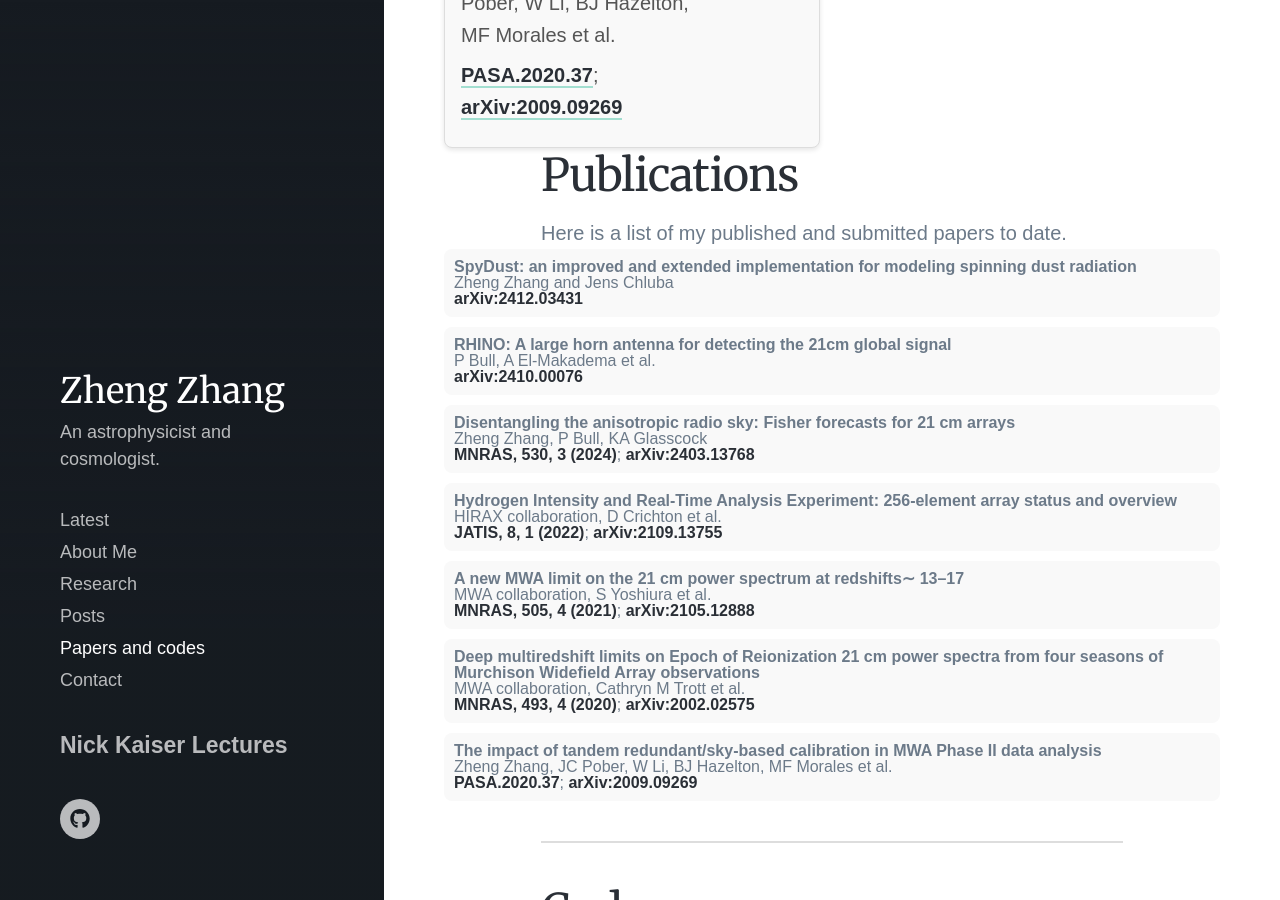
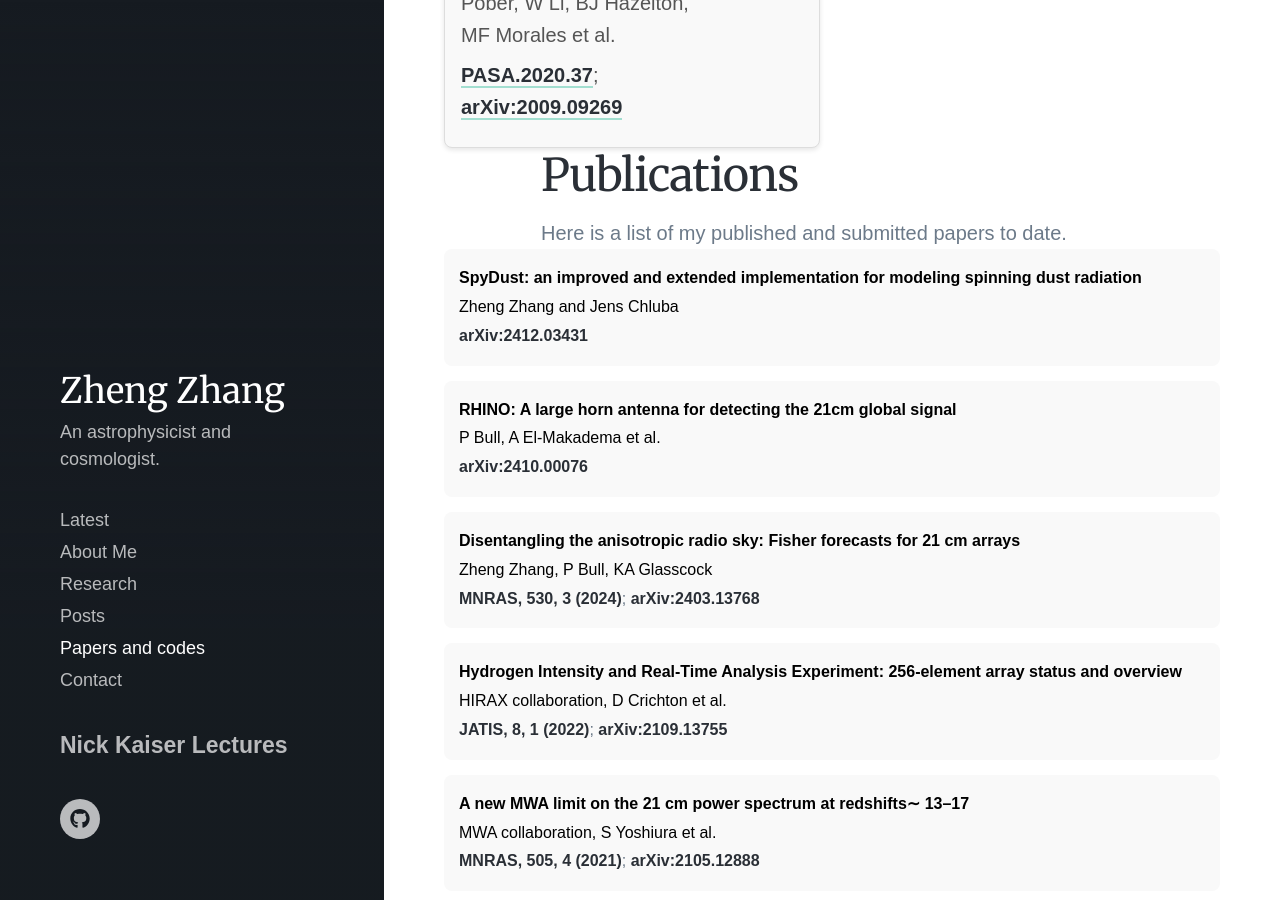
Before and after one commit to zzhang0123/zzhang0123.github.io, a Jekyll site: the page built from _pages/publications.md, in a window 1280 px wide and 900 px high, scrolled down 2515 px. Built offline with Jekyll 4.4.1, drawn with Linux system fonts in a browser that asks for light colours; nearby versions of some CDN libraries; some web fonts are replaced.

Commit message:
publications

```diff
--- a/_pages/publications.md
+++ b/_pages/publications.md
@@ -126,45 +126,45 @@ Here is a list of my published and submitted papers to date. I am also listed on
 
 Here is a list of my published and submitted papers to date.
 
-<div style="background-color: #f9f9f9; padding: 10px; border-radius: 8px; margin-bottom: 10px;">
-  <strong>SpyDust: an improved and extended implementation for modeling spinning dust radiation</strong><br>
-  <u>Zheng Zhang</u> and Jens Chluba<br>
+<div style="background-color: #f9f9f9; padding: 15px; border-radius: 8px; margin-bottom: 15px; line-height: 1.8;">
+  <strong style="color: #000;">SpyDust: an improved and extended implementation for modeling spinning dust radiation</strong><br>
+  <span style="color: #000;"><u>Zheng Zhang</u> and Jens Chluba</span><br>
   <a href="https://arxiv.org/abs/2412.03431">arXiv:2412.03431</a>
 </div>
 
-<div style="background-color: #f9f9f9; padding: 10px; border-radius: 8px; margin-bottom: 10px;">
-  <strong>RHINO: A large horn antenna for detecting the 21cm global signal</strong><br>
-  P Bull, A El-Makadema et al.<br>
+<div style="background-color: #f9f9f9; padding: 15px; border-radius: 8px; margin-bottom: 15px; line-height: 1.8;">
+  <strong style="color: #000;">RHINO: A large horn antenna for detecting the 21cm global signal</strong><br>
+  <span style="color: #000;">P Bull, A El-Makadema et al.</span><br>
   <a href="https://arxiv.org/abs/2410.00076">arXiv:2410.00076</a>
 </div>
 
-<div style="background-color: #f9f9f9; padding: 10px; border-radius: 8px; margin-bottom: 10px;">
-  <strong>Disentangling the anisotropic radio sky: Fisher forecasts for 21 cm arrays</strong><br>
-  <u>Zheng Zhang</u>, P Bull, KA Glasscock<br>
+<div style="background-color: #f9f9f9; padding: 15px; border-radius: 8px; margin-bottom: 15px; line-height: 1.8;">
+  <strong style="color: #000;">Disentangling the anisotropic radio sky: Fisher forecasts for 21 cm arrays</strong><br>
+  <span style="color: #000;"><u>Zheng Zhang</u>, P Bull, KA Glasscock</span><br>
   <a href="https://doi.org/10.1093/mnras/stae1070">MNRAS, 530, 3 (2024)</a>; <a href="https://arxiv.org/abs/2403.13768">arXiv:2403.13768</a>
 </div>
 
-<div style="background-color: #f9f9f9; padding: 10px; border-radius: 8px; margin-bottom: 10px;">
-  <strong>Hydrogen Intensity and Real-Time Analysis Experiment: 256-element array status and overview</strong><br>
-  HIRAX collaboration, D Crichton et al.<br>
+<div style="background-color: #f9f9f9; padding: 15px; border-radius: 8px; margin-bottom: 15px; line-height: 1.8;">
+  <strong style="color: #000;">Hydrogen Intensity and Real-Time Analysis Experiment: 256-element array status and overview</strong><br>
+  <span style="color: #000;">HIRAX collaboration, D Crichton et al.</span><br>
   <a href="https://doi.org/10.1117/1.JATIS.8.1.011019">JATIS, 8, 1 (2022)</a>; <a href="https://arxiv.org/abs/2109.13755">arXiv:2109.13755</a>
 </div>
 
-<div style="background-color: #f9f9f9; padding: 10px; border-radius: 8px; margin-bottom: 10px;">
-  <strong>A new MWA limit on the 21 cm power spectrum at redshifts∼ 13–17</strong><br>
-  MWA collaboration, S Yoshiura et al.<br>
+<div style="background-color: #f9f9f9; padding: 15px; border-radius: 8px; margin-bottom: 15px; line-height: 1.8;">
+  <strong style="color: #000;">A new MWA limit on the 21 cm power spectrum at redshifts∼ 13–17</strong><br>
+  <span style="color: #000;">MWA collaboration, S Yoshiura et al.</span><br>
   <a href="https://doi.org/10.1093/mnras/stab1560">MNRAS, 505, 4 (2021)</a>; <a href="https://arxiv.org/abs/2105.12888">arXiv:2105.12888</a>
 </div>
 
-<div style="background-color: #f9f9f9; padding: 10px; border-radius: 8px; margin-bottom: 10px;">
-  <strong>Deep multiredshift limits on Epoch of Reionization 21 cm power spectra from four seasons of Murchison Widefield Array observations</strong><br>
-  MWA collaboration, Cathryn M Trott et al.<br>
+<div style="background-color: #f9f9f9; padding: 15px; border-radius: 8px; margin-bottom: 15px; line-height: 1.8;">
+  <strong style="color: #000;">Deep multiredshift limits on Epoch of Reionization 21 cm power spectra from four seasons of Murchison Widefield Array observations</strong><br>
+  <span style="color: #000;">MWA collaboration, Cathryn M Trott et al.</span><br>
   <a href="https://doi.org/10.1093/mnras/staa414">MNRAS, 493, 4 (2020)</a>; <a href="https://arxiv.org/abs/2002.02575">arXiv:2002.02575</a>
 </div>
 
-<div style="background-color: #f9f9f9; padding: 10px; border-radius: 8px; margin-bottom: 10px;">
-  <strong>The impact of tandem redundant/sky-based calibration in MWA Phase II data analysis</strong><br>
-  <u>Zheng Zhang</u>, JC Pober, W Li, BJ Hazelton, MF Morales et al.<br>
+<div style="background-color: #f9f9f9; padding: 15px; border-radius: 8px; margin-bottom: 15px; line-height: 1.8;">
+  <strong style="color: #000;">The impact of tandem redundant/sky-based calibration in MWA Phase II data analysis</strong><br>
+  <span style="color: #000;"><u>Zheng Zhang</u>, JC Pober, W Li, BJ Hazelton, MF Morales et al.</span><br>
   <a href="https://doi.org/10.1017/pasa.2020.37">PASA.2020.37</a>; <a href="https://arxiv.org/abs/2009.09269">arXiv:2009.09269</a>
 </div>
 
```
